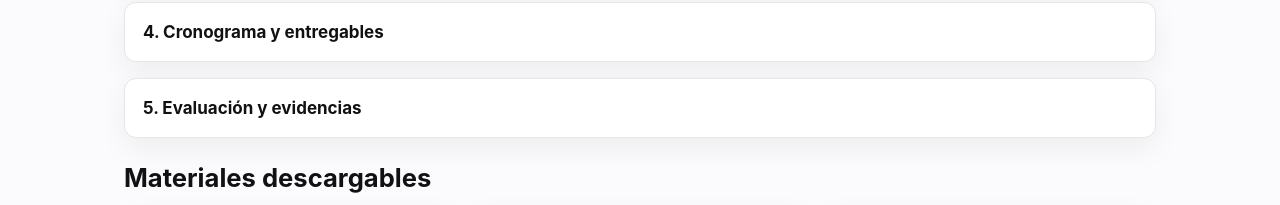
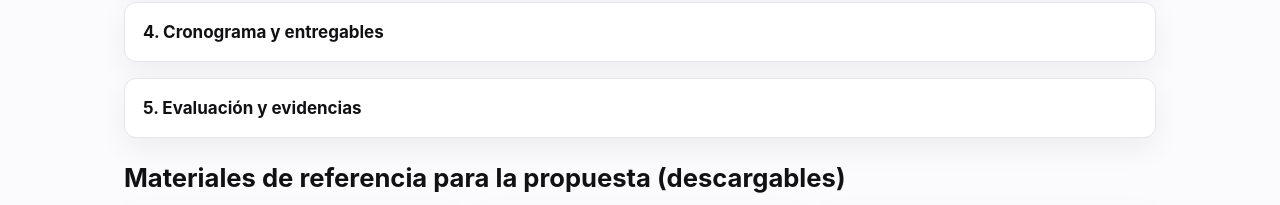
Before and after one commit to jruizdiaz/empresas-simuladas-TUCEMD, a plain HTML site: page index.html in a window 1280 px wide. Shown: the part 1334-1539 px from the top of the page. Drawn offline with Linux system fonts and the light colour scheme.

Commit message:
Update index.html

```diff
--- a/index.html
+++ b/index.html
@@ -208,7 +208,7 @@
 
   <!-- Downloads -->
   <section aria-labelledby="descargas" style="margin-top:20px">
-    <h2 id="descargas">Materiales descargables</h2>
+    <h2 id="descargas">Materiales de referencia para la propuesta (descargables)</h2>
     <div class="cards" role="list">
       <article class="card" role="listitem">
         <h3>Propuesta para Dirección (Markdown)</h3>
```
